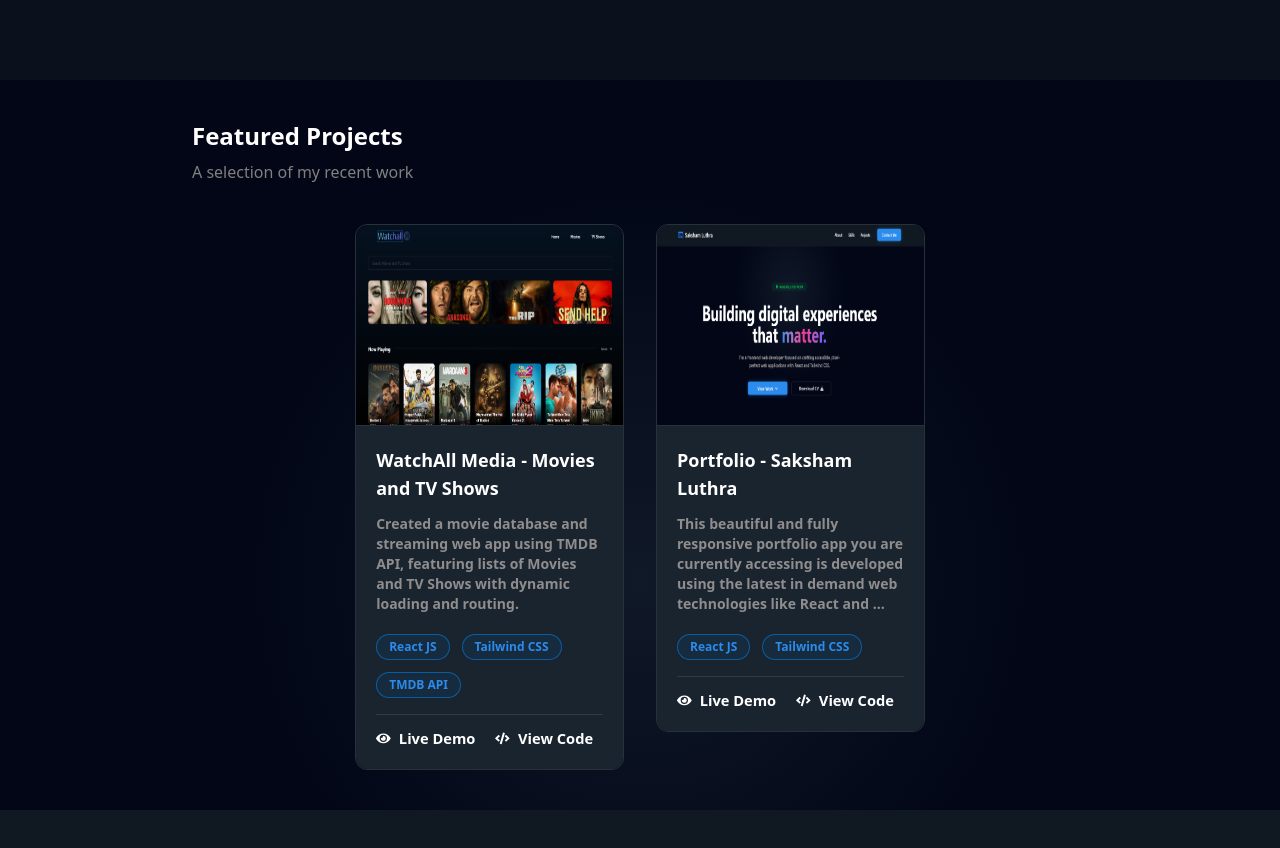
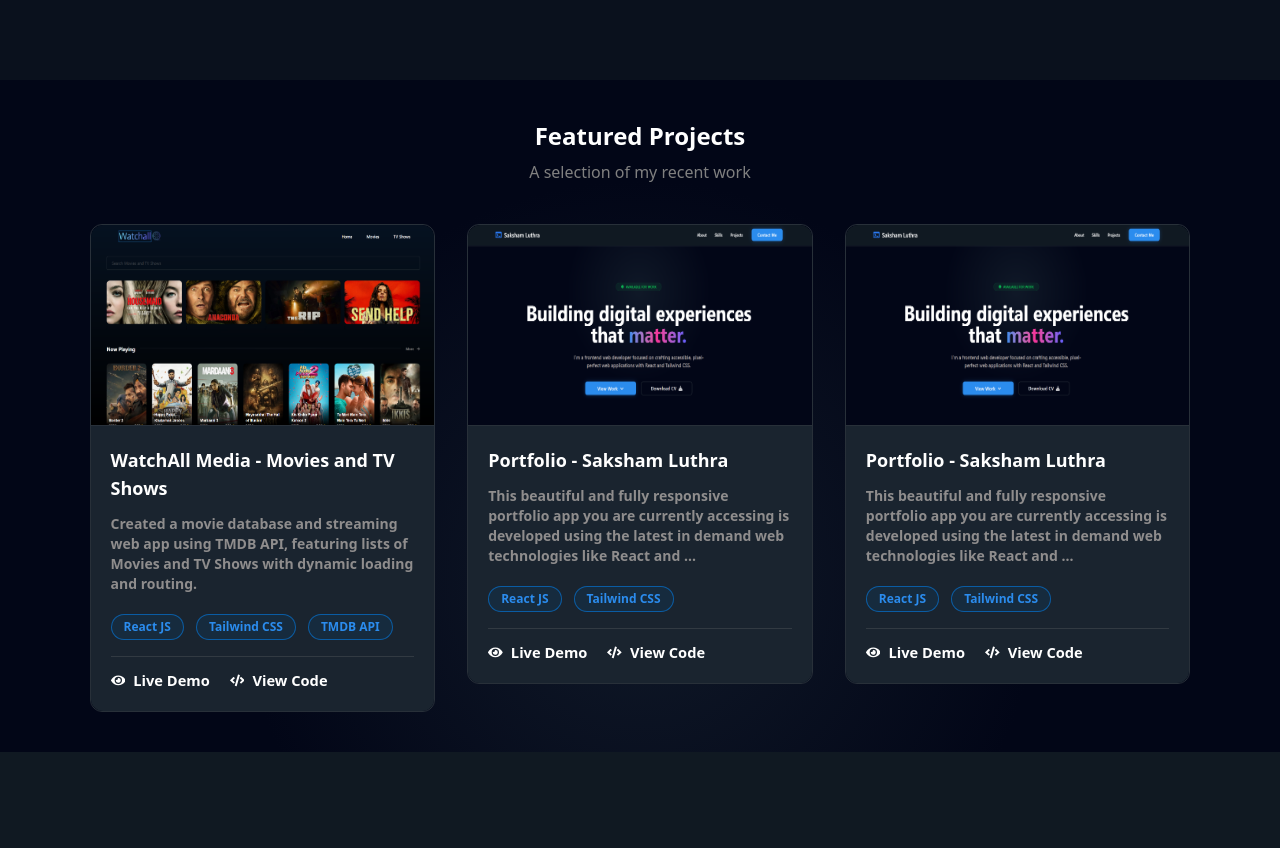
Before and after one commit to SakshamL/Portfolio, a React (Vite) app: page / in a window 1280 px wide. Shown: the part 904-1752 px from the top of the page. After the commit the page ends 1716 px from the top, so only its background shows below. Built offline with nearby package versions, Linux system fonts and the light colour scheme.

Commit message:
Projects section updated

```diff
--- a/src/Sections/Projects.jsx
+++ b/src/Sections/Projects.jsx
@@ -10,7 +10,7 @@ const Projects = () => {
           <div className="overflow-hidden rounded-tr-xl rounded-tl-xl border-b border-card-border flex justify-center">
             <img
               src={image || "/no-poster.jpg"}
-              alt="text"
+              alt={title}
               className="w-full h-50 rounded-tr-xl rounded-tl-xl scale-[1] group-hover:scale-[1.06] transition-all duration-200 ease-in-out "
             />
           </div>
@@ -60,19 +60,26 @@ const Projects = () => {
           backgroundImage: `radial-gradient(circle 400px at 50% 500px, rgba(16, 25, 40, 1), transparent)`,
         }}
       >
-        <div className="w-[90%] md:w-[70%] text-2xl font-semibold flex items-center justify-start">
+        <div className="w-[90%] md:w-[70%] text-2xl font-semibold flex items-center justify-center">
           <div>Featured Projects</div>
         </div>
-        <div className="w-[90%] md:w-[70%] font-normal flex items-center justify-start mt-2 text-[grey]">
+        <div className="w-[90%] md:w-[70%] font-normal flex items-center justify-center mt-2 text-[grey]">
           <h2 className="mb-10">A selection of my recent work</h2>
         </div>
-        <div className="flex flex-col gap-8 sm:flex-wrap items-center sm:flex-row sm:justify-center sm:items-start w-[90%] lg:w-[70%]">
+        <div className="flex flex-col gap-8 sm:flex-wrap items-center sm:flex-row sm:justify-center sm:items-start w-[90%] ">
           <ProjectCard
             image="/watchall-pic.PNG"
             title="WatchAll Media - Movies and TV Shows"
             desc="Created a movie database and streaming web app using TMDB API, featuring lists of Movies and TV Shows with dynamic loading and routing."
             tech={["React JS", "Tailwind CSS", "TMDB API"]}
             livelink="https://watchall-kappa.vercel.app"
+          />
+          <ProjectCard
+            image="/portfolio-pic.PNG"
+            title="Portfolio - Saksham Luthra"
+            desc="This beautiful and fully responsive portfolio app you are currently accessing is developed using the latest in demand web technologies like React and Tailwind CSS."
+            tech={["React JS", "Tailwind CSS"]}
+            livelink="/"
           />
           <ProjectCard
             image="/portfolio-pic.PNG"
```
